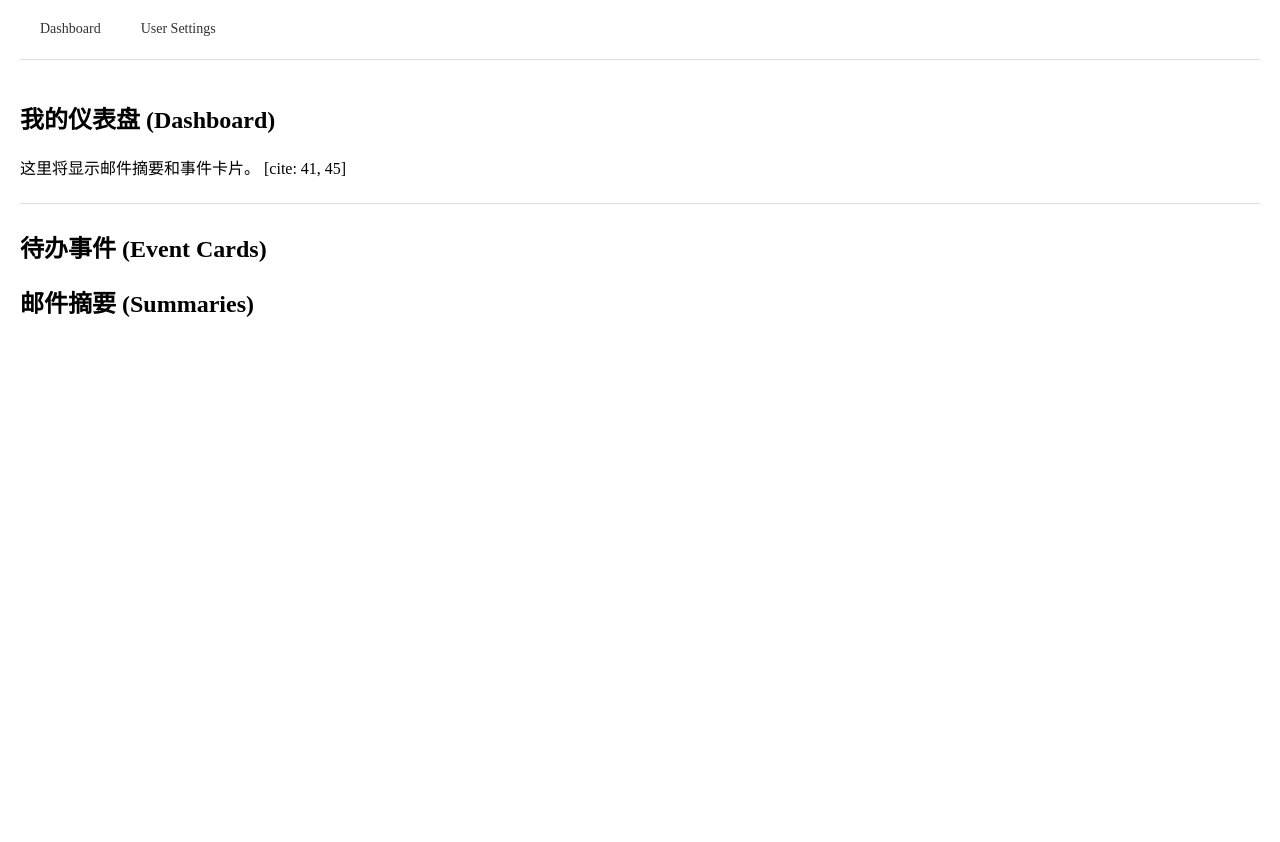
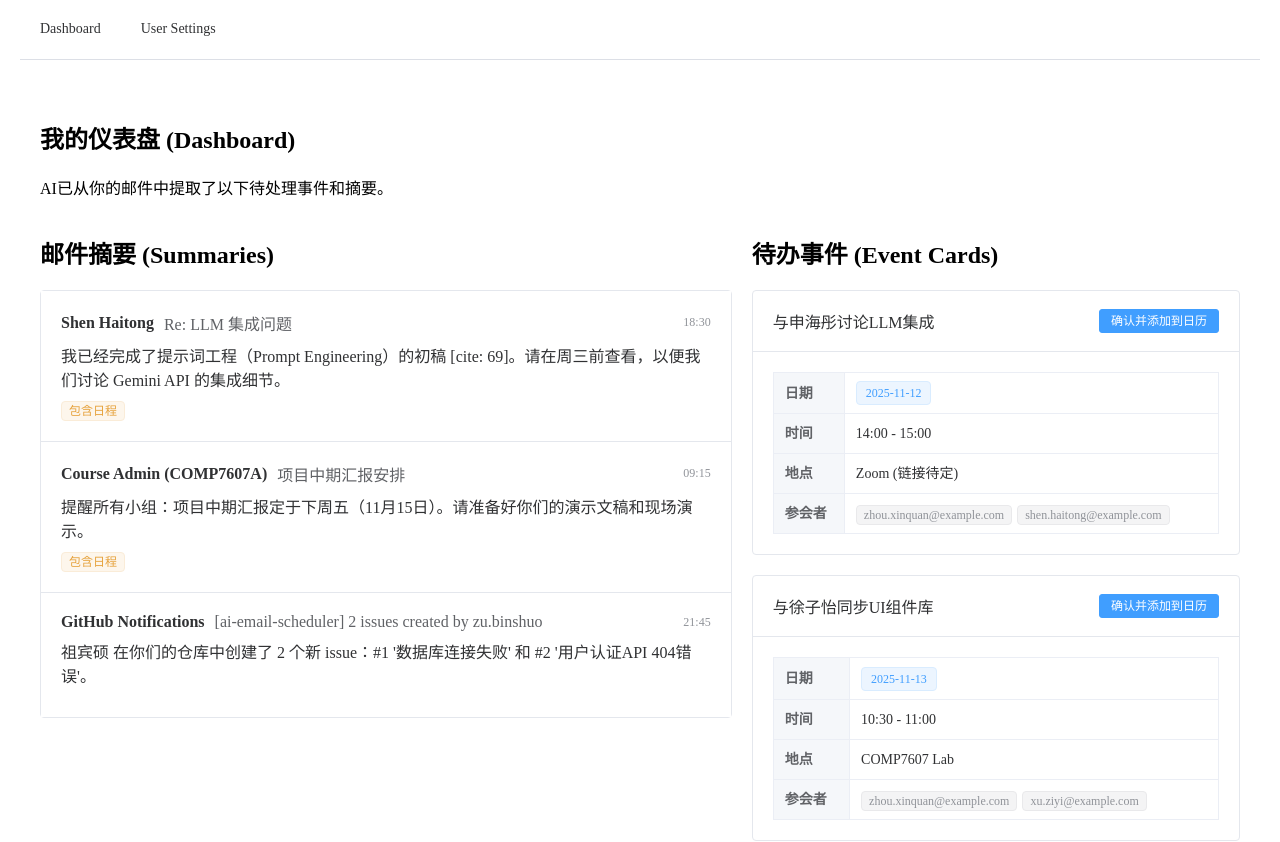
Before and after one commit to zhou-bai/ai-email-scheduler, a Vue app in the folder frontend/: page / in a window 1280 px wide. Shown: the top 842 px of the page. Before the commit the page ends 800 px from the top, so only its background shows below. Built offline with nearby package versions, Linux system fonts and the light colour scheme.

Commit message:
Dashboard事件卡与摘要

```diff
--- a/frontend/src/components/EmailSummary.vue
+++ b/frontend/src/components/EmailSummary.vue
@@ -0,0 +1,79 @@
+<template>
+  <el-card class="summary-card" shadow="never">
+    <div class="summary-content">
+      <div class="summary-header">
+        <span class="sender">{{ summary.sender }}</span>
+        <span class="subject">{{ summary.subject }}</span>
+        <span class="time">{{ formatTime(summary.receivedAt) }}</span>
+      </div>
+      <div class="summary-body">
+        <p>{{ summary.summary }}</p>
+      </div>
+      <div class="summary-footer">
+        <el-tag v-if="summary.hasEvent" type="warning" size="small">
+          包含日程
+        </el-tag>
+      </div>
+    </div>
+  </el-card>
+</template>
+
+<script setup>
+// 定义这个组件接收一个名为 'summary' 的 prop
+defineProps({
+  summary: {
+    type: Object,
+    required: true
+  }
+})
+
+// 一个简单的时间格式化函数
+const formatTime = (isoString) => {
+  const date = new Date(isoString);
+  return date.toLocaleString('zh-CN', { hour: '2-digit', minute: '2-digit' });
+}
+</script>
+
+<style scoped>
+/* 移除卡片边框并添加底部边框 */
+.summary-card {
+  border: none;
+  border-bottom: 1px solid var(--el-border-color-light);
+  border-radius: 0;
+}
+/* 移除最后一张卡片的底部边框 */
+.summary-card:last-child {
+  border-bottom: none;
+}
+
+.summary-header {
+  display: flex;
+  justify-content: space-between;
+  align-items: center;
+  margin-bottom: 8px;
+}
+.sender {
+  font-weight: bold;
+}
+.subject {
+  color: #606266;
+  margin: 0 10px;
+  /* 文本溢出显示省略号 */
+  white-space: nowrap;
+  overflow: hidden;
+  text-overflow: ellipsis;
+  flex-grow: 1; /* 占据剩余空间 */
+}
+.time {
+  color: #909399;
+  font-size: 12px;
+  white-space: nowrap; /* 防止时间换行 */
+}
+.summary-body p {
+  margin: 0 0 10px 0;
+  color: #303133;
+}
+.summary-footer {
+  text-align: left;
+}
+</style>
--- a/frontend/src/components/EventCard.vue
+++ b/frontend/src/components/EventCard.vue
@@ -0,0 +1,54 @@
+<template>
+  <el-card class="event-card" shadow="hover">
+    <template #header>
+      <div class="card-header">
+        <span>{{ event.title }}</span>
+        <el-button type="primary" size="small">
+          确认并添加到日历
+        </el-button>
+      </div>
+    </template>
+
+    <el-descriptions :column="1" border>
+      <el-descriptions-item label="日期">
+        <el-tag>{{ event.date }}</el-tag>
+      </el-descriptions-item>
+
+      <el-descriptions-item label="时间">
+        {{ event.time }}
+      </el-descriptions-item>
+
+      <el-descriptions-item label="地点">
+        {{ event.location }}
+      </el-descriptions-item>
+
+      <el-descriptions-item label="参会者">
+        <el-tag v-for="person in event.attendees" :key="person" type="info" size="small" class="attendee-tag">
+          {{ person }}
+        </el-tag>
+      </el-descriptions-item>
+    </el-descriptions>
+
+  </el-card>
+</template>
+
+<script setup>
+// 定义这个组件接收一个名为 'event' 的 prop
+defineProps({
+  event: {
+    type: Object,
+    required: true
+  }
+})
+</script>
+
+<style scoped>
+.card-header {
+  display: flex;
+  justify-content: space-between;
+  align-items: center;
+}
+.attendee-tag {
+  margin-right: 5px;
+}
+</style>
--- /dev/null
+++ b/frontend/src/data/mockData.js
@@ -0,0 +1,62 @@
+// 模拟从后端获取的、AI已提取的事件
+export const mockEvents = [
+  {
+    id: 1,
+    title: "与申海彤讨论LLM集成",
+    date: "2025-11-12",
+    time: "14:00 - 15:00",
+    location: "Zoom (链接待定)",
+    attendees: ["zhou.xinquan@example.com", "shen.haitong@example.com"]
+  },
+  {
+    id: 2,
+    title: "与徐子怡同步UI组件库",
+    date: "2025-11-13",
+    time: "10:30 - 11:00",
+    location: "COMP7607 Lab",
+    attendees: ["zhou.xinquan@example.com", "xu.ziyi@example.com"]
+  },
+  {
+    id: 3,
+    title: "项目中期进度汇报",
+    date: "2025-11-15",
+    time: "16:00 - 17:00",
+    location: "会议室 301",
+    attendees: [
+        "zhou.xinquan",
+        "xu.ziyi",
+        "zu.binshuo",
+        "shen.haitong",
+        "mao.wenyuan",
+        "he.junqian"
+    ]
+  }
+];
+
+// 模拟 AI 生成的邮件摘要
+export const mockSummaries = [
+  {
+    id: 101,
+    sender: "Shen Haitong",
+    subject: "Re: LLM 集成问题",
+    summary: "我已经完成了提示词工程（Prompt Engineering）的初稿 [cite: 69]。请在周三前查看，以便我们讨论 Gemini API 的集成细节。",
+    receivedAt: "2025-11-10T18:30:00",
+    hasEvent: true // 标记这个邮件包含一个待办事件
+  },
+  {
+    id: 102,
+    sender: "Course Admin (COMP7607A)",
+    subject: "项目中期汇报安排",
+    summary: "提醒所有小组：项目中期汇报定于下周五（11月15日）。请准备好你们的演示文稿和现场演示。",
+    receivedAt: "2025-11-10T09:15:00",
+    hasEvent: true
+  },
+  {
+    id: 103,
+    sender: "GitHub Notifications",
+    subject: "[ai-email-scheduler] 2 issues created by zu.binshuo",
+    summary: "祖宾硕 在你们的仓库中创建了 2 个新 issue：#1 '数据库连接失败' 和 #2 '用户认证API 404错误'。",
+    receivedAt: "2025-11-09T21:45:00",
+    hasEvent: false
+  }
+];
--- a/frontend/src/views/Dashboard.vue
+++ b/frontend/src/views/Dashboard.vue
@@ -1,15 +1,60 @@
 <template>
   <div class="dashboard">
     <h1>我的仪表盘 (Dashboard)</h1>
-    <p>这里将显示邮件摘要和事件卡片。 [cite: 41, 45]</p>
+    <p>AI已从你的邮件中提取了以下待处理事件和摘要。</p>
 
-    <el-divider />
+    <el-row :gutter="20">
 
-    <h2>待办事件 (Event Cards)</h2>
-    <h2>邮件摘要 (Summaries)</h2>
-    </div>
+      <el-col :span="14">
+        <h2>邮件摘要 (Summaries)</h2>
+        <div class="summary-list">
+          <EmailSummary
+            v-for="summary in emailSummaries"
+            :key="summary.id"
+            :summary="summary"
+          />
+        </div>
+      </el-col>
+
+      <el-col :span="10">
+        <h2>待办事件 (Event Cards)</h2>
+        <p v-if="pendingEvents.length === 0">没有待处理的事件。</p>
+
+        <div class="event-list">
+          <EventCard
+            v-for="event in pendingEvents"
+            :key="event.id"
+            :event="event"
+            style="margin-bottom: 20px;"
+          />
+        </div>
+      </el-col>
+
+    </el-row>
+  </div>
 </template>
 
 <script setup>
-// 稍后你可以在这里导入你的模拟数据和组件
+import { ref } from 'vue'
+// 导入组件
+import EventCard from '../components/EventCard.vue'
+import EmailSummary from '../components/EmailSummary.vue'
+
+// 导入模拟数据
+import { mockEvents, mockSummaries } from '../data/mockData.js'
+
+// 将模拟数据存入 ref
+const pendingEvents = ref(mockEvents)
+const emailSummaries = ref(mockSummaries)
 </script>
+
+<style scoped>
+.dashboard {
+  padding: 20px;
+}
+/* 为摘要列表添加一个容器，以便未来可以滚动 */
+.summary-list {
+  border: 1px solid var(--el-border-color-light);
+  border-radius: 4px;
+}
+</style>
```
Also changed, not shown: frontend/src/mock/mockEvents.js (deleted, +0 -17 lines).
